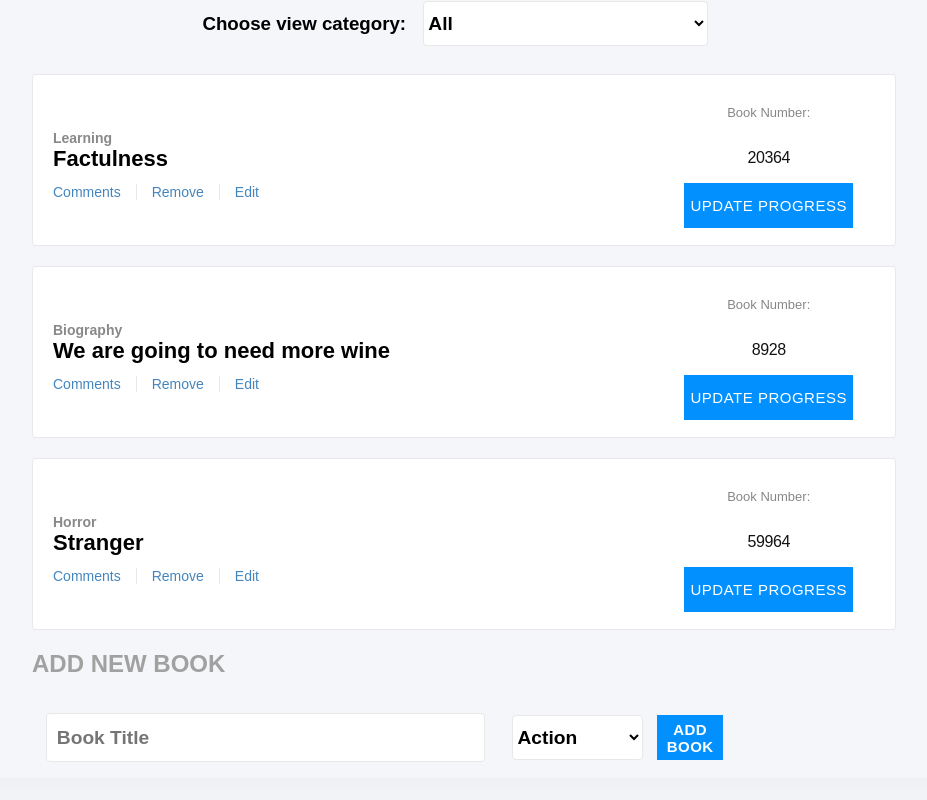
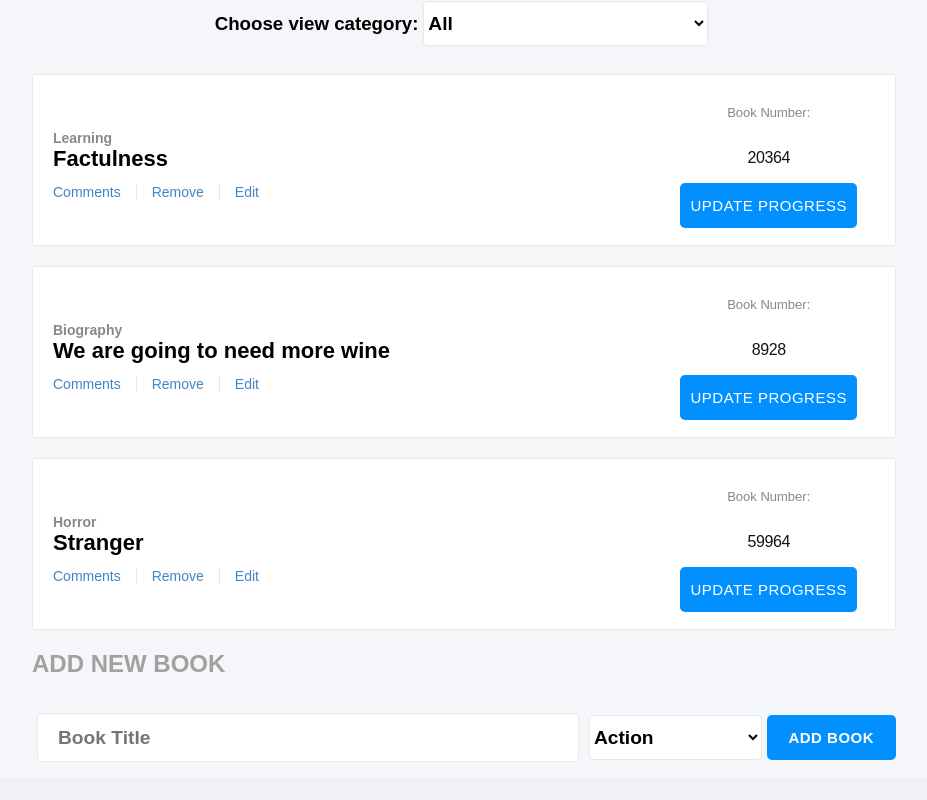
Before and after one commit to christianotieno/react-redux-bookstore, a React (Create React App) app: page / in a window 1280 px wide. Shown: the part 202-1002 px from the top of the page, without its empty margins (176-1103 px from the left). Built offline with nearby package versions, Linux system fonts and the light colour scheme.

Commit message:
Improve style on add button to increase size & update Readme

```diff
--- a/src/containers/BooksForm.js
+++ b/src/containers/BooksForm.js
@@ -72,7 +72,7 @@ const BooksForm = ({ createBook }) => {
           ))}
         </select>
         <button id="add-book" className="blue-button" type="submit">
-          Add Book
+          add book
         </button>
       </form>
     </div>
--- a/src/styles/css/main.css
+++ b/src/styles/css/main.css
@@ -144,7 +144,6 @@ body {
 }
 
 .form-input {
-  width: 80%;
   height: 10vh;
   display: flex;
   color: #fefefe;
@@ -159,7 +158,7 @@ body {
 .drop-down,
 .book-input {
   height: 45px;
-  margin: 0 2%;
+  margin: 0 5px;
   font-size: larger;
   font-weight: bolder;
   border-radius: 4px;
@@ -168,8 +167,8 @@ body {
 }
 
 #book-input-field {
-  width: 65%;
-  padding-left: 10px;
+  width: 60%;
+  padding-left: 20px;
 }
 
 #chose-category {
@@ -177,7 +176,9 @@ body {
 }
 
 #add-book {
-  width: 10%;
+  margin: 0;
+  width: 15%;
+  padding: 0;
   font-weight: bold;
 }
 
@@ -201,8 +202,10 @@ button {
   width: auto;
   height: 45px;
   border: none;
+  border-radius: 5px;
   color: #fff;
   font-size: 15px;
+  padding: 0 4%;
   font-weight: 300;
   text-align: center;
   letter-spacing: 0.5px;
--- a/src/styles/scss/main.scss
+++ b/src/styles/scss/main.scss
@@ -144,7 +144,6 @@ body {
 }
 
 .form-input {
-  width: 80%;
   height: 10vh;
   display: flex;
   color: #fefefe;
@@ -159,7 +158,7 @@ body {
 .drop-down,
 .book-input {
   height: 45px;
-  margin: 0 2%;
+  margin: 0 5px;
   font-size: larger;
   font-weight: bolder;
   border-radius: 4px;
@@ -168,8 +167,8 @@ body {
 }
 
 #book-input-field {
-  width: 65%;
-  padding-left: 10px;
+  width: 60%;
+  padding-left: 20px;
 }
 
 #chose-category {
@@ -177,7 +176,9 @@ body {
 }
 
 #add-book {
-  width: 10%;
+  margin: 0;
+  width: 15%;
+  padding: 0;
   font-weight: bold;
 }
 
@@ -201,8 +202,10 @@ button {
   width: auto;
   height: 45px;
   border: none;
+  border-radius: 5px;
   color: #fff;
   font-size: 15px;
+  padding: 0 4%;
   font-weight: 300;
   text-align: center;
   letter-spacing: 0.5px;
```
Also changed, not shown: public/screenshot.png, 1 other file (tests, documents, lock files or other folders).
